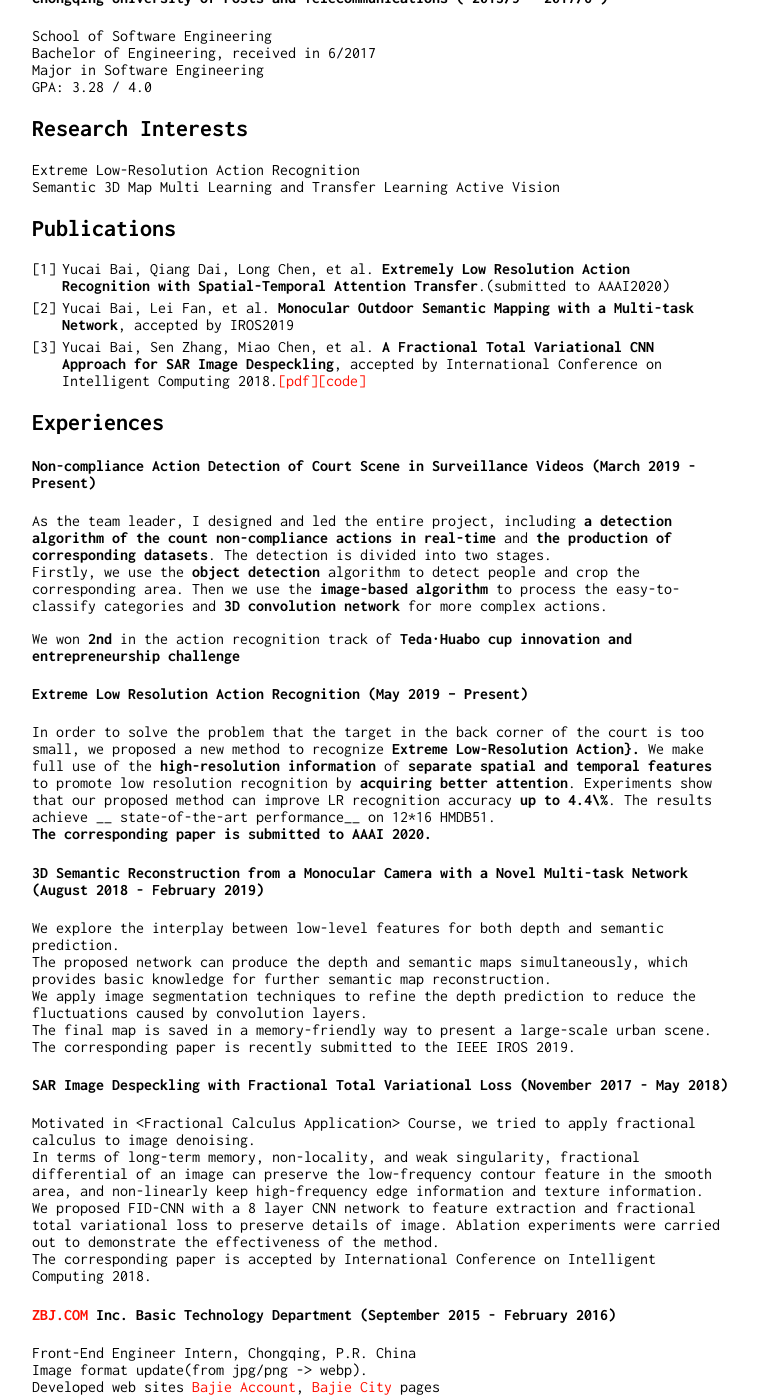
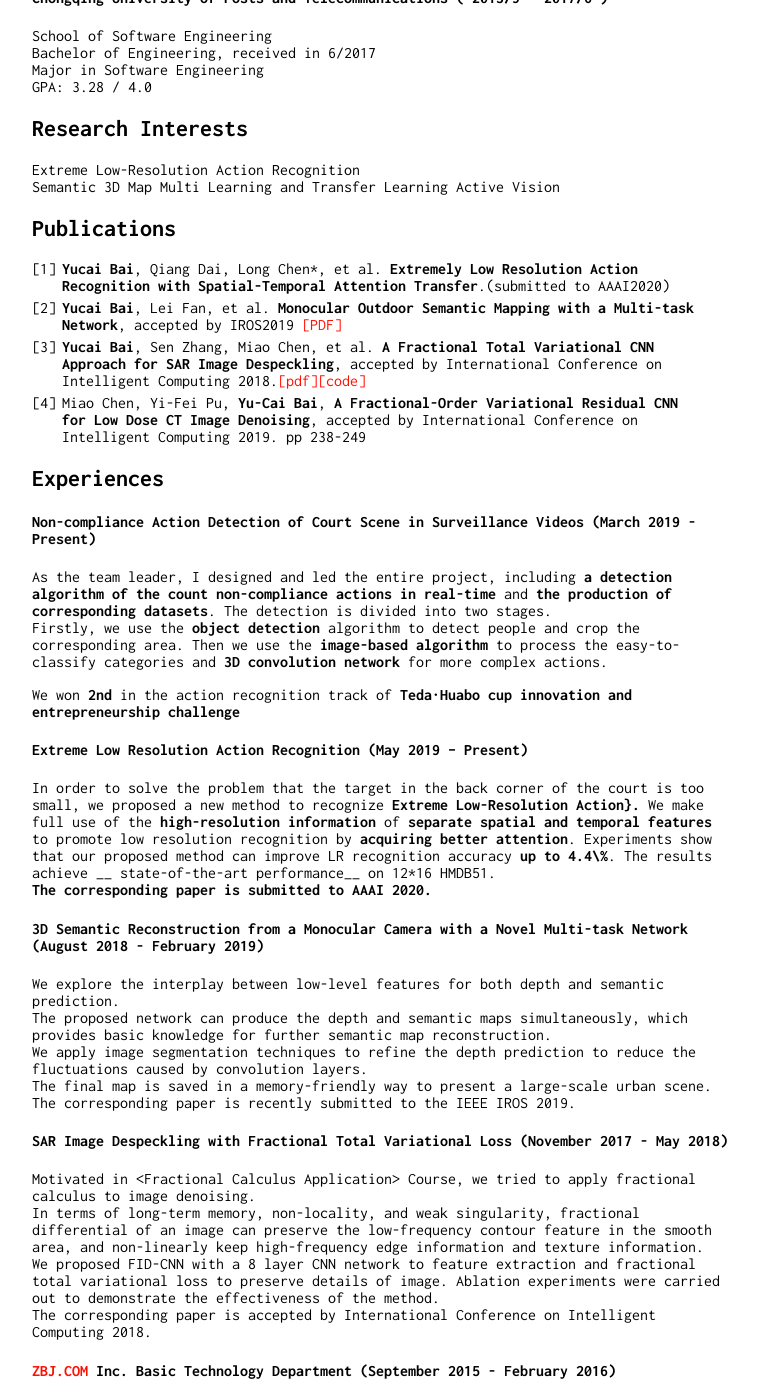
Before and after one commit to RaymondByc/raymondbyc-github.io, a Jekyll site: the page built from index.md, in a window 1280 px wide and 1400 px high, scrolled down 449 px. Shown: the whole window, without its empty margins (258-1016 px from the left). Built offline with Jekyll 4.4.1, drawn with Linux system fonts in a browser that asks for light colours; our own code applies the rules of GitHub Pages for plain Markdown files; some of the changed text lies outside the part shown.

Commit message:
index update.

```diff
--- a/index.md
+++ b/index.md
@@ -30,9 +30,10 @@ Multi Learning and Transfer Learning
 Active Vision
 
 ## Publications
-1. Yucai Bai, Qiang Dai, Long Chen, et al. __Extremely Low Resolution Action Recognition with Spatial-Temporal Attention Transfer__.(submitted to AAAI2020)
-2. Yucai Bai, Lei Fan, et al. __Monocular Outdoor Semantic Mapping with a Multi-task Network__, accepted by IROS2019
-3. Yucai Bai, Sen Zhang, Miao Chen, et al. __A Fractional Total Variational CNN Approach for SAR Image Despeckling__, accepted by International Conference on Intelligent Computing 2018.[\[pdf\]](https://link.springer.com/chapter/10.1007/978-3-319-95957-3_46)[\[code\]](https://github.com/RaymondByc/FID-CNN)
+1. __Yucai Bai__, Qiang Dai, Long Chen*, et al. __Extremely Low Resolution Action Recognition with Spatial-Temporal Attention Transfer__.(submitted to AAAI2020)
+2. __Yucai Bai__, Lei Fan, et al. __Monocular Outdoor Semantic Mapping with a Multi-task Network__, accepted by IROS2019 [\[PDF\]](https://arxiv.org/abs/1901.05807)
+3. __Yucai Bai__, Sen Zhang, Miao Chen, et al. __A Fractional Total Variational CNN Approach for SAR Image Despeckling__, accepted by International Conference on Intelligent Computing 2018.[\[pdf\]](https://link.springer.com/chapter/10.1007/978-3-319-95957-3_46)[\[code\]](https://github.com/RaymondByc/FID-CNN)
+4. Miao Chen, Yi-Fei Pu, __Yu-Cai Bai__, __A Fractional-Order Variational Residual CNN for Low Dose CT Image Denoising__, accepted by International Conference on Intelligent Computing 2019. pp 238-249
 
 ## Experiences
 
@@ -73,6 +74,19 @@ Developed web sites [Bajie Account](cs.zbj.com), [Bajie City](city.zbj.com) page
 
 ---
 
+## Honors
+- Second Prize Merit-based Scholarship, SCU 7/2019
+- Second Prize, 6th Teda · Huabo Cup, Action Recognition Track 6/2019
+- Excellent postgraduate student, SCU 9/2018
+- Excellent Graduation Thesis, CQUPT 6/2017
+- Third Prize Merit-based Scholarship, CQUPT 9/2015
+
+
 ## Technical Strengths
 
 Python (Tensorflow > Pytorch > Caffe), JavaScript
+
+## English Language Level
+
+IELTS: 5.5 (working on it !!!)
+CET6
```
